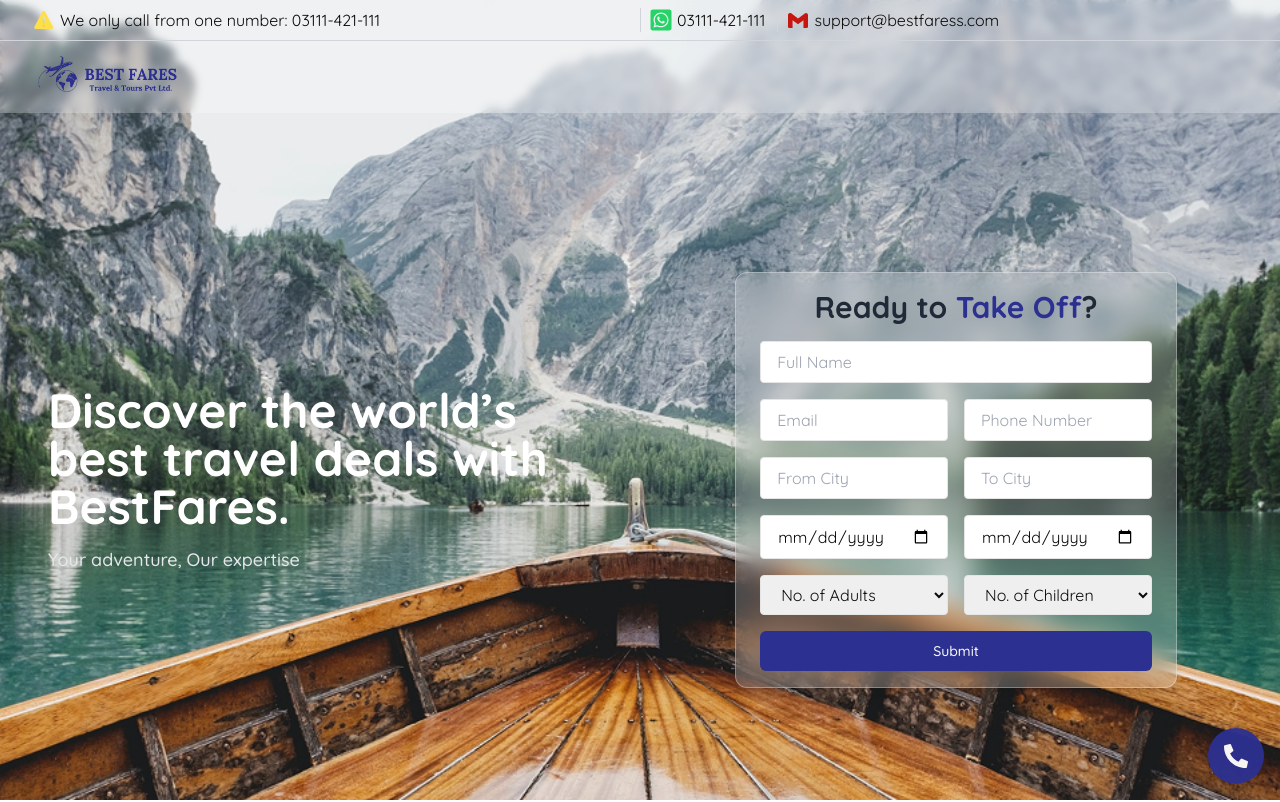
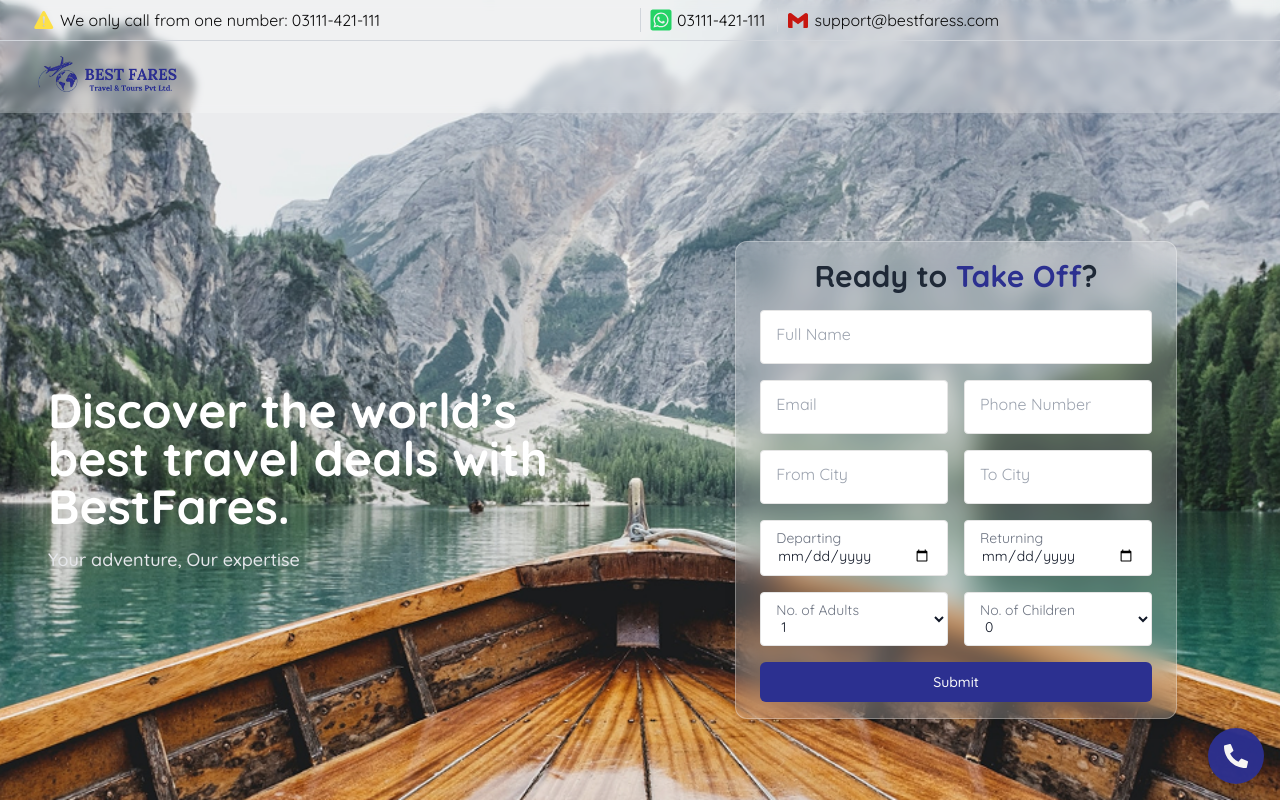
Before and after one commit to shoaibmehmood243/bestfares, a Next.js app: page / in a window 1280 px wide. Shown: the top 802 px of the page. Built offline with nearby package versions, Linux system fonts and the light colour scheme.

Commit message:
Fixed form

```diff
--- a/app/api/email/route.js
+++ b/app/api/email/route.js
@@ -3,13 +3,13 @@ import nodemailer from "nodemailer";
 
 export async function POST(request) {
   const {
-    name,
+    fullName,
     email,
     phone,
     fromCity,
     toCity,
-    departingOn,
-    returningOn,
+    departing,
+    returning,
     adults,
     children,
   } = await request.json();
@@ -27,15 +27,15 @@ export async function POST(request) {
   const message = `
 New Flight Booking Query Received:
 
-Name: ${name}
+Name: ${fullName}
 Email: ${email}
 Phone: ${phone}
 
 From: ${fromCity}
 To: ${toCity}
 
-Departing On: ${departingOn}
-Returning On: ${returningOn || "N/A"}
+Departing On: ${departing}
+Returning On: ${returning || "N/A"}
 
 Adults: ${adults}
 Children: ${children}
@@ -46,7 +46,7 @@ Submitted via BestFaress.com
   const mailOptions = {
     from: "support@bestfaress.com",
     to: "support@bestfaress.com",
-    subject: `Flight Booking Query from ${name} (${email})`,
+    subject: `Flight Booking Query from ${fullName} (${email})`,
     text: message,
   };
 
--- a/components/FlightQuerySection/index.jsx
+++ b/components/FlightQuerySection/index.jsx
@@ -40,7 +40,7 @@ export default function FlightQuerySection() {
                     toast.error("❌ Failed to send email.");
                 }
             })
-            .catch((err) => {
+            .catch(() => {
                 setStatusType("error");
                 toast.error("❌ Error sending email.");
             })
@@ -48,6 +48,47 @@ export default function FlightQuerySection() {
                 setLoading(false);
             });
     }
+
+    const floatingInput = (name, type, label, required = false) => (
+        <div className="relative w-full">
+            <input
+                name={name}
+                type={type}
+                id={name}
+                placeholder=" "
+                required={required}
+                className="peer w-full border rounded px-4 pt-6 pb-2 text-sm text-gray-900 placeholder-transparent focus:outline-none focus:ring-2 focus:ring-primary focus:border-transparent"
+            />
+            <label
+                htmlFor={name}
+                className="absolute left-4 top-2 text-gray-500 text-sm transition-all peer-placeholder-shown:top-3 peer-placeholder-shown:text-base peer-placeholder-shown:text-gray-400 peer-focus:top-2 peer-focus:text-sm peer-focus:text-primary"
+            >
+                {label}
+            </label>
+        </div>
+    );
+
+    const floatingSelect = (name, label, options, required = false) => (
+        <div className="relative w-full">
+            <select
+                name={name}
+                id={name}
+                required={required}
+                className="peer w-full border rounded px-4 pt-6 pb-2 text-sm text-gray-900 bg-white placeholder-transparent focus:outline-none focus:ring-2 focus:ring-primary focus:border-transparent"
+            >
+                <option value="" disabled hidden></option>
+                {options.map((opt, idx) => (
+                    <option key={idx} value={opt.value}>{opt.label}</option>
+                ))}
+            </select>
+            <label
+                htmlFor={name}
+                className="absolute left-4 top-2 text-gray-500 text-sm transition-all peer-placeholder-shown:top-3 peer-placeholder-shown:text-base peer-placeholder-shown:text-gray-400 peer-focus:top-2 peer-focus:text-sm peer-focus:text-primary"
+            >
+                {label}
+            </label>
+        </div>
+    );
 
     return (
         <section id="flight-booking" className="z-[1] w-full">
@@ -60,46 +101,28 @@ export default function FlightQuerySection() {
                 </p>
 
                 {statusMessage && (
-                    <p
-                        className={`text-center mb-4 font-medium ${
-                            statusType === "success" ? "text-green-600" : "text-red-600"
-                        }`}
-                    >
+                    <p className={`text-center mb-4 font-medium ${statusType === "success" ? "text-green-600" : "text-red-600"}`}>
                         {statusMessage}
                     </p>
                 )}
 
                 <form className="space-y-4" onSubmit={handleSubmit}>
-                    <input name="fullName" type="text" placeholder="Full Name" className="w-full border rounded px-4 py-2" required />
+                    {floatingInput("fullName", "text", "Full Name", true)}
                     <div className="flex gap-4">
-                        <input name="email" type="email" placeholder="Email" className="w-full border rounded px-4 py-2" required />
-                        <input name="phone" type="tel" placeholder="Phone Number" className="w-full border rounded px-4 py-2" required />
+                        {floatingInput("email", "email", "Email", true)}
+                        {floatingInput("phone", "tel", "Phone Number", true)}
                     </div>
                     <div className="flex gap-4">
-                        <input name="fromCity" type="text" placeholder="From City" className="w-full border rounded px-4 py-2" required />
-                        <input name="toCity" type="text" placeholder="To City" className="w-full border rounded px-4 py-2" required />
+                        {floatingInput("fromCity", "text", "From City", true)}
+                        {floatingInput("toCity", "text", "To City", true)}
                     </div>
                     <div className="flex flex-col md:flex-row gap-4">
-                        <input name="departing" type="date" className="w-full border rounded px-4 py-2" required />
-                        <input name="returning" type="date" className="w-full border rounded px-4 py-2" />
+                        {floatingInput("departing", "date", "Departing", true)}
+                        {floatingInput("returning", "date", "Returning")}
                     </div>
                     <div className="flex gap-4">
-                        <select name="adults" className="w-full border rounded px-4 py-2" required>
-                            <option value="">No. of Adults</option>
-                            {[...Array(10)].map((_, i) => (
-                                <option key={i} value={i + 1}>
-                                    {i + 1}
-                                </option>
-                            ))}
-                        </select>
-                        <select name="children" className="w-full border rounded px-4 py-2">
-                            <option value="">No. of Children</option>
-                            {[...Array(10)].map((_, i) => (
-                                <option key={i} value={i}>
-                                    {i}
-                                </option>
-                            ))}
-                        </select>
+                        {floatingSelect("adults", "No. of Adults", Array.from({ length: 10 }, (_, i) => ({ value: i + 1, label: `${i + 1}` })), true)}
+                        {floatingSelect("children", "No. of Children", Array.from({ length: 10 }, (_, i) => ({ value: i, label: `${i}` })))}
                     </div>
                     <Button className="w-full mt-2" type="submit" disabled={loading}>
                         {loading ? "Sending..." : "Submit"}
--- a/components/home/HeroSection.jsx
+++ b/components/home/HeroSection.jsx
@@ -3,9 +3,9 @@ import FlightQuerySection from "../FlightQuerySection";
 export default function HeroSection() {
   return (
     <section id="hero" className="relative home">
-      <div className="relative z-10 flex flex-col-reverse top-28 md:top-20 md:flex-row justify-between items-center min-h-screen px-4 md:px-12 py-8 md:py-0">
+      <div className="relative z-10 flex flex-col top-28 md:top-20 md:flex-row justify-center md:justify-between items-center min-h-screen px-4 md:px-12 py-8 md:py-0">
         {/* Left Content */}
-        <div className="w-full md:w-1/2 text-center hidden md:block md:text-left mb-8 md:mb-0 text-white md:mr-20">
+        <div className="w-full md:w-1/2 text-center block md:text-left mb-8 md:mb-0 text-white md:mr-20">
           <h1 className="text-3xl sm:text-4xl md:text-5xl font-bold leading-tight">
             Discover the world’s best travel deals with BestFares.
           </h1>
```
